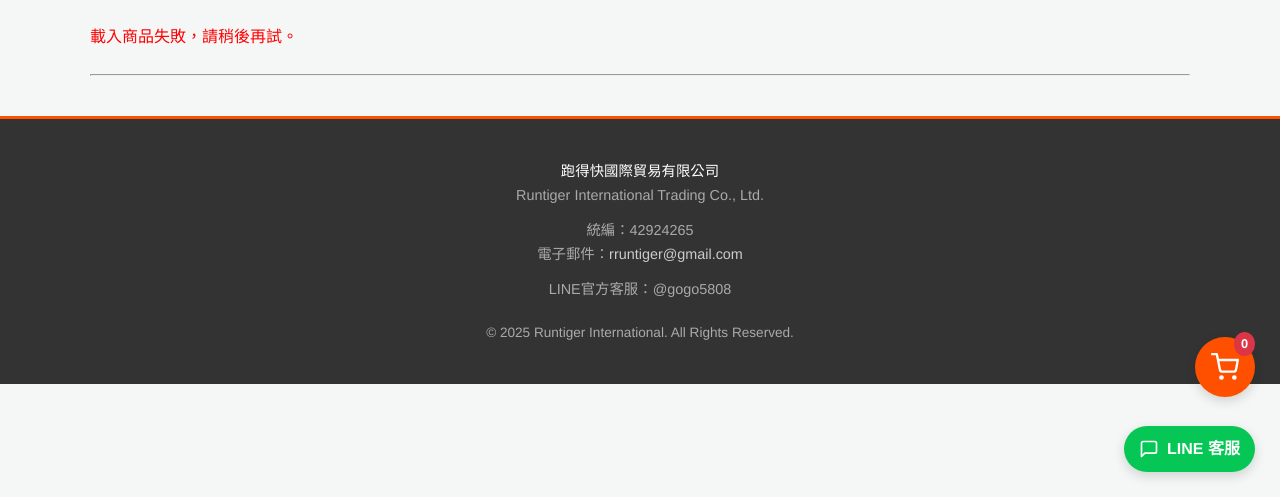
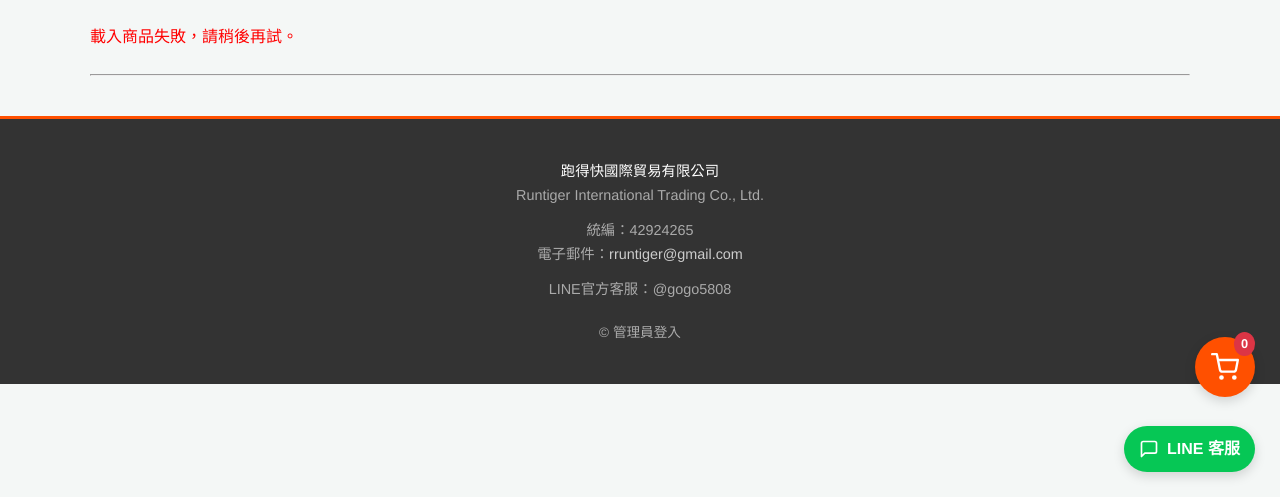
Before and after one commit to runtiger2024/daigo1688, a plain HTML site: page frontend/index.html in a window 1280 px wide. Shown: the part 303-800 px from the top of the page. Drawn offline with Linux system fonts and the light colour scheme; no server answers.

Commit message:
修復joi

```diff
--- a/backend/server.js
+++ b/backend/server.js
@@ -4,7 +4,7 @@ import dotenv from "dotenv";
 import db from "./db.js"; // 載入我們的資料庫連線
 import { comparePassword, generateToken, hashPassword } from "./auth.js"; // 載入認證工具 (已加入 hashPassword)
 import { authenticateToken, isAdmin, isOperator } from "./middleware.js"; // 載入 API 守衛
-import Joi from "joi/lib/index.js"; // <--- 【優化】導入 Joi
+import Joi from "joi"; // <--- 這是正確的導入方式
 
 // 讀取 .env
 dotenv.config();
--- a/frontend/index.html
+++ b/frontend/index.html
@@ -97,7 +97,7 @@
         <p>LINE官方客服：@gogo5808</p>
         <p class="copyright">
           <a href="./admin/index.html" class="admin-link" title="管理員登入">
-            &copy; 2025 Runtiger International. All Rights Reserved.
+            &copy; 管理員登入
           </a>
         </p>
       </div>
```
